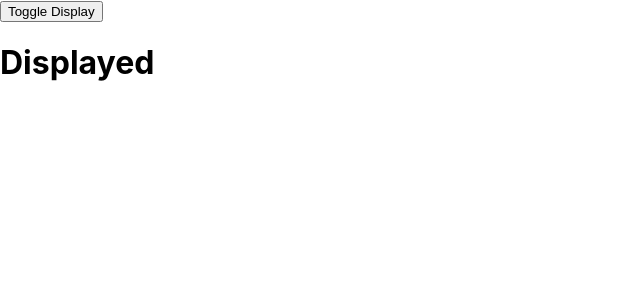
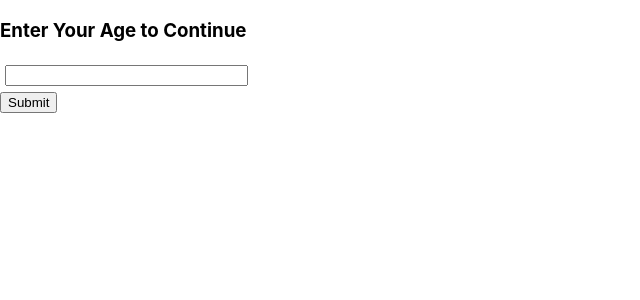
Before and after one commit to jay3272/FreeCodeCamp, a React (Create React App) app in the folder Front End Development/React/myreact/: page / in a window 1280 px wide. Shown: the top 300 px of the page, without its empty margins (0-640 px from the left). Built offline with nearby package versions, Linux system fonts and the light colour scheme.

Commit message:
使用三元表達式進行條件渲染

```diff
--- a/Front End Development/React/myreact/src/Fcc.js
+++ b/Front End Development/React/myreact/src/Fcc.js
@@ -1,23 +1,54 @@
 import React from 'react';
 
-class MMyComponent extends React.Component {
-  constructor(props) {
+const inputStyle = {
+  width: 235,
+  margin: 5
+};
+
+class CheckUserAge extends React.Component {
+  constructor(props){
     super(props);
-    this.state = {
-      display: true
+    this.state ={
+      userAge: '',
+      input: ''
       }
-    this.toggleDisplay= this.toggleDisplay.bind(this);
+      this.submit = this.submit.bind(this);
+      this.handleChange = this.handleChange.bind(this);
   }
-  toggleDisplay(){
-    this.setState((state)=>({
-      display: !state.display
+
+handleChange(e) {
+  this.setState({
+    input: e.target.value,
+    userAge: ''
+  });
+}
+
+submit() {
+  this.setState(state =>({
+    userAge: state.input
   }))
 }
-  render(){
-      return(
+render() {
+  const buttonOne = <button onClick={this.submit}>Submit</button>;
+  const buttonTwo = <button>You May Enter</button>
+  const buttonThree = <button>You Shall Not Pass</button>
+  return (
     <div>
-          <button onClick={this.toggleDisplay}>Toggle Display</button>
-          {this.state.display && <h1>Displayed</h1>}
+      <h3>Enter Your Age to Continue</h3>
+      <input
+        style={inputStyle}
+        type='number'
+        value={this.state.input}
+        onChange={this.handleChange}
+      />
+      <br />
+      {
+        this.state.userAge === ''
+          ? buttonOne
+          : this.state.userAge >= 18
+            ? buttonTwo
+            : buttonThree
+      }
     </div>
   )
 }
@@ -26,7 +57,7 @@
 function Fcc() {
   return (
     <div>
-      <MMyComponent />
+      <CheckUserAge />
     </div>
   );
 }
```
Lines whose indentation alone changed are shown as unchanged.
